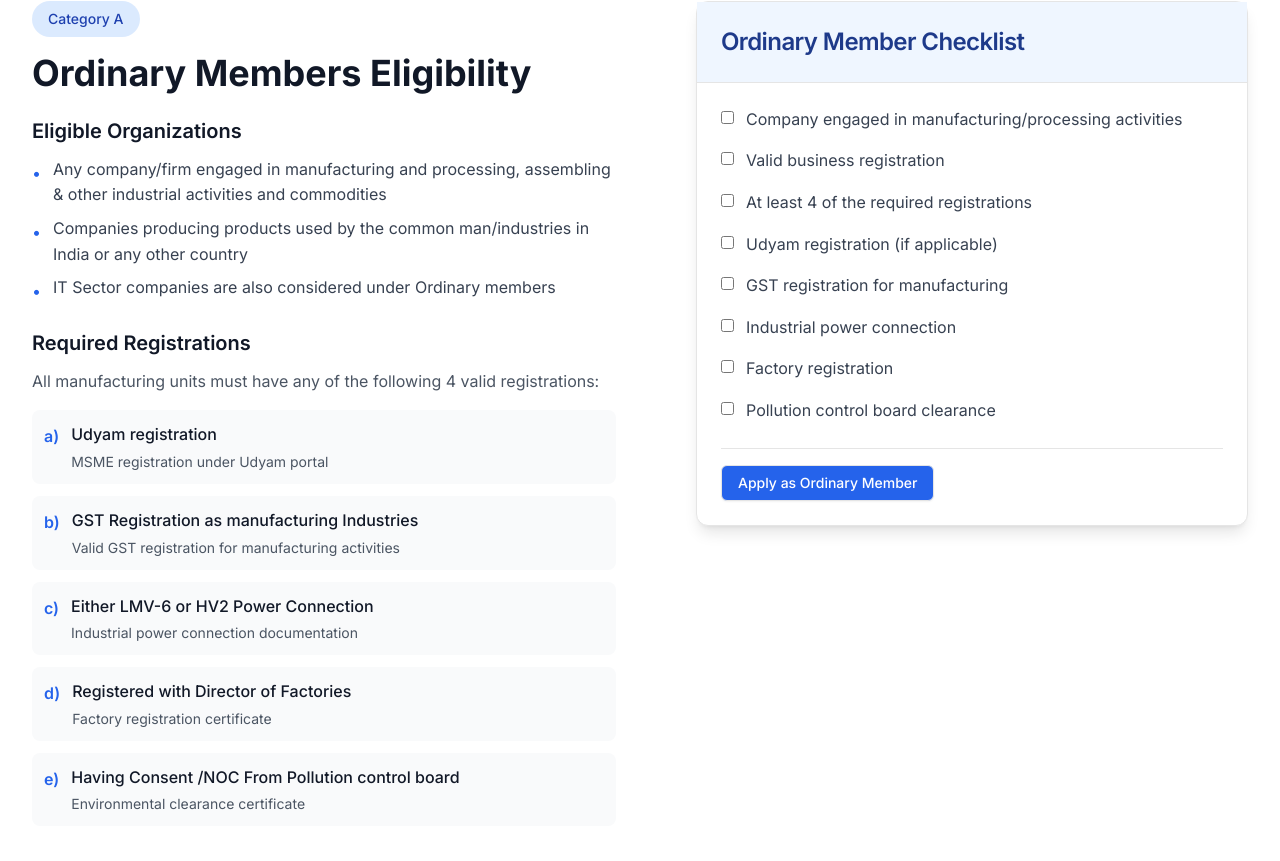
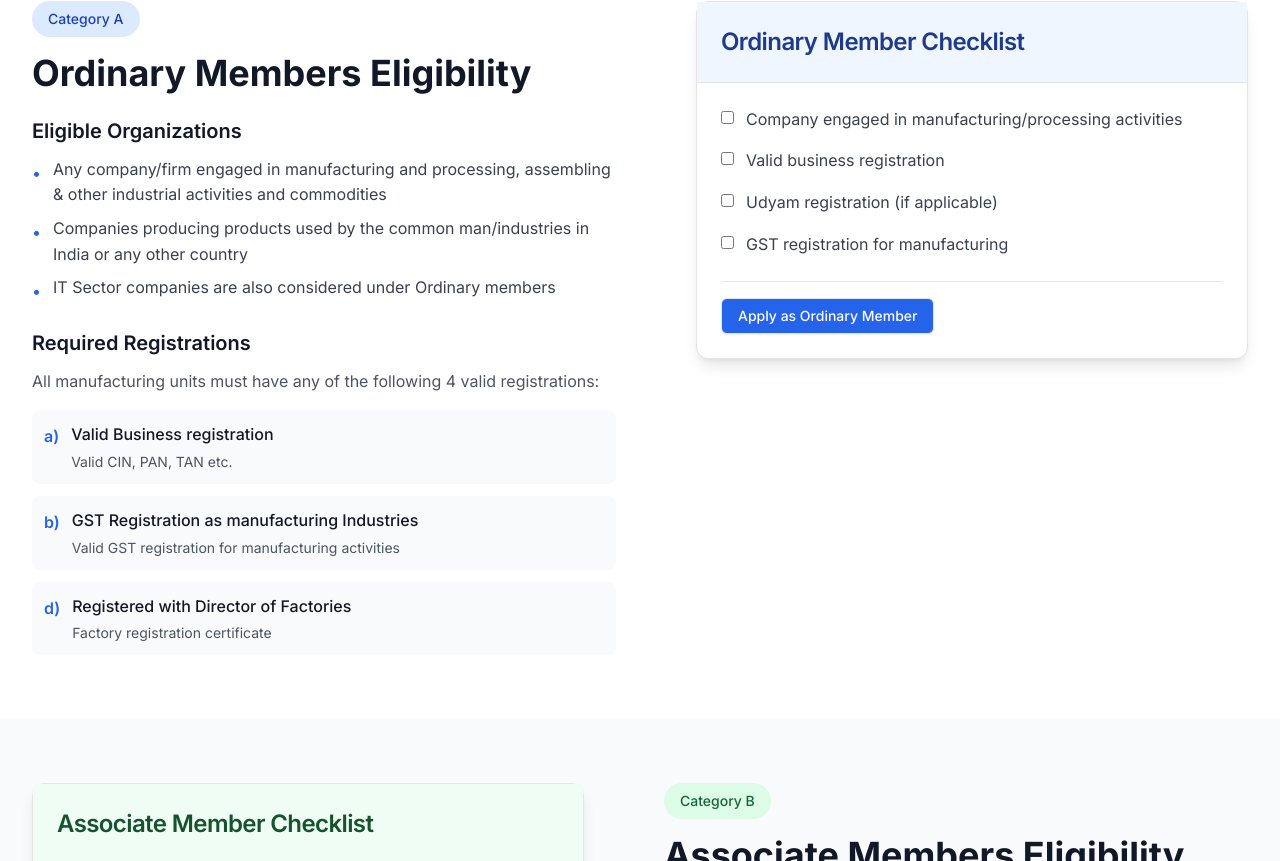
Before and after one commit to amang06/aim-website, a Next.js app: page /membership/eligibility in a window 1280 px wide. Shown: the part 1159-2020 px from the top of the page. Built offline with nearby package versions, Linux system fonts and the light colour scheme.

Commit message:
eligibility

```diff
--- a/src/app/(website)/membership/eligibility/page.tsx
+++ b/src/app/(website)/membership/eligibility/page.tsx
@@ -130,10 +130,10 @@ export default function EligibilityPage() {
                       </span>
                       <div>
                         <span className="font-medium text-gray-900">
-                          Udyam registration
+                          Valid Business registration
                         </span>
                         <p className="text-sm text-gray-600 mt-1">
-                          MSME registration under Udyam portal
+                          Valid CIN, PAN, TAN etc.
                         </p>
                       </div>
                     </div>
@@ -152,19 +152,6 @@ export default function EligibilityPage() {
                     </div>
                     <div className="flex items-start p-3 bg-gray-50 rounded-lg">
                       <span className="text-primary-600 font-semibold mr-3 mt-0.5">
-                        c)
-                      </span>
-                      <div>
-                        <span className="font-medium text-gray-900">
-                          Either LMV-6 or HV2 Power Connection
-                        </span>
-                        <p className="text-sm text-gray-600 mt-1">
-                          Industrial power connection documentation
-                        </p>
-                      </div>
-                    </div>
-                    <div className="flex items-start p-3 bg-gray-50 rounded-lg">
-                      <span className="text-primary-600 font-semibold mr-3 mt-0.5">
                         d)
                       </span>
                       <div>
@@ -173,19 +160,6 @@ export default function EligibilityPage() {
                         </span>
                         <p className="text-sm text-gray-600 mt-1">
                           Factory registration certificate
-                        </p>
-                      </div>
-                    </div>
-                    <div className="flex items-start p-3 bg-gray-50 rounded-lg">
-                      <span className="text-primary-600 font-semibold mr-3 mt-0.5">
-                        e)
-                      </span>
-                      <div>
-                        <span className="font-medium text-gray-900">
-                          Having Consent /NOC From Pollution control board
-                        </span>
-                        <p className="text-sm text-gray-600 mt-1">
-                          Environmental clearance certificate
                         </p>
                       </div>
                     </div>
@@ -218,12 +192,6 @@ export default function EligibilityPage() {
                     <div className="flex items-start">
                       <input type="checkbox" className="mt-1 mr-3" />
                       <span className="text-gray-700">
-                        At least 4 of the required registrations
-                      </span>
-                    </div>
-                    <div className="flex items-start">
-                      <input type="checkbox" className="mt-1 mr-3" />
-                      <span className="text-gray-700">
                         Udyam registration (if applicable)
                       </span>
                     </div>
@@ -231,24 +199,6 @@ export default function EligibilityPage() {
                       <input type="checkbox" className="mt-1 mr-3" />
                       <span className="text-gray-700">
                         GST registration for manufacturing
-                      </span>
-                    </div>
-                    <div className="flex items-start">
-                      <input type="checkbox" className="mt-1 mr-3" />
-                      <span className="text-gray-700">
-                        Industrial power connection
-                      </span>
-                    </div>
-                    <div className="flex items-start">
-                      <input type="checkbox" className="mt-1 mr-3" />
-                      <span className="text-gray-700">
-                        Factory registration
-                      </span>
-                    </div>
-                    <div className="flex items-start">
-                      <input type="checkbox" className="mt-1 mr-3" />
-                      <span className="text-gray-700">
-                        Pollution control board clearance
                       </span>
                     </div>
                   </div>
@@ -718,8 +668,8 @@ export default function EligibilityPage() {
             <JoinAIMButton
               href="/membership/apply"
               size="lg"
-              variant="outline"
-              className="border-white text-white hover:bg-white hover:text-primary"
+              variant="secondary"
+              className="bg-white text-primary hover:bg-gray-100"
             />
           </div>
         </div>
```
